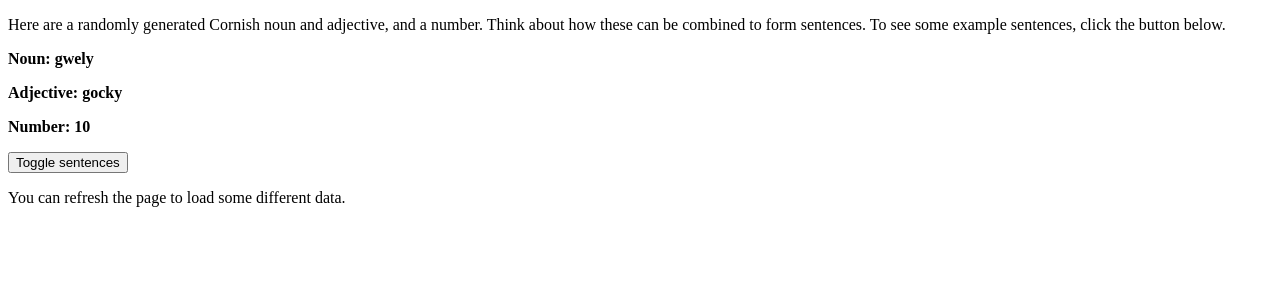
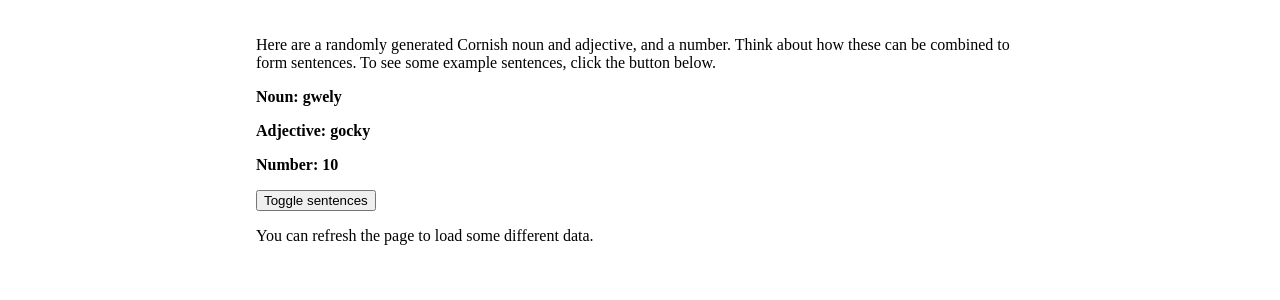
Before and after one commit to merryndd/merryndd.github.io, a Jekyll site: the page corn/generator.html, which Jekyll copies as it is, in a window 1280 px wide. Shown: the top 300 px of the page. Built offline with Jekyll 4.4.1, drawn with Linux system fonts in a browser that asks for light colours.

Commit message:
Update generator.html

```diff
--- a/corn/generator.html
+++ b/corn/generator.html
@@ -2,6 +2,11 @@
 <html>
 <head>
 <style>
+	body {
+	width:60%;
+    padding: 20px;
+    margin: auto;
+    }
 #thesentences {
 	display:none;
     }
```
